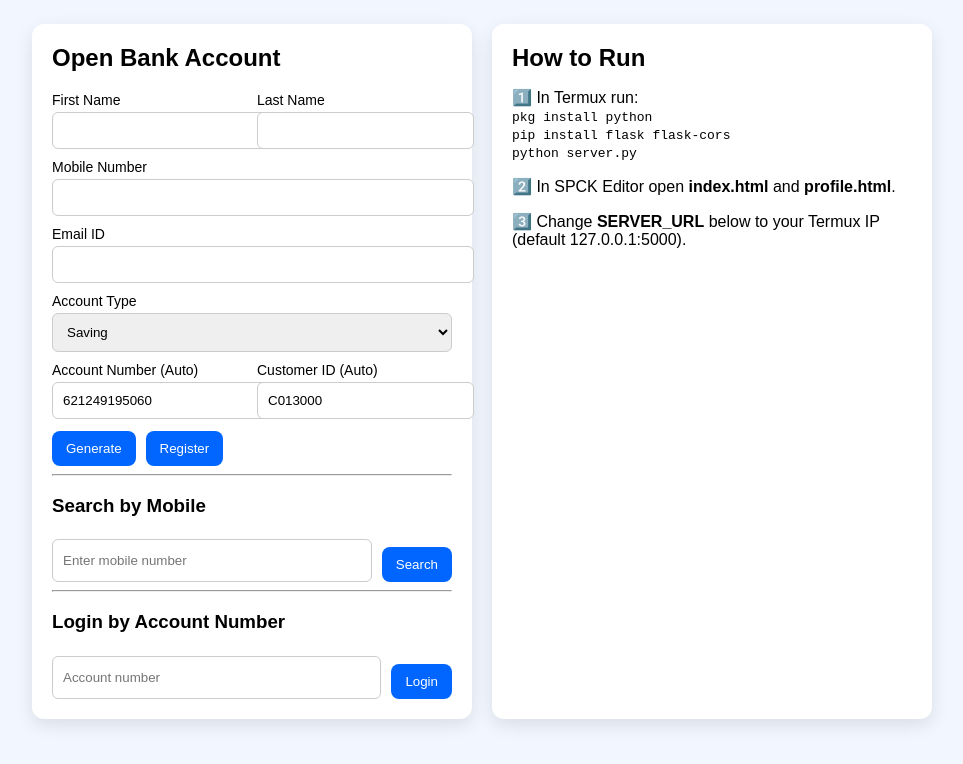
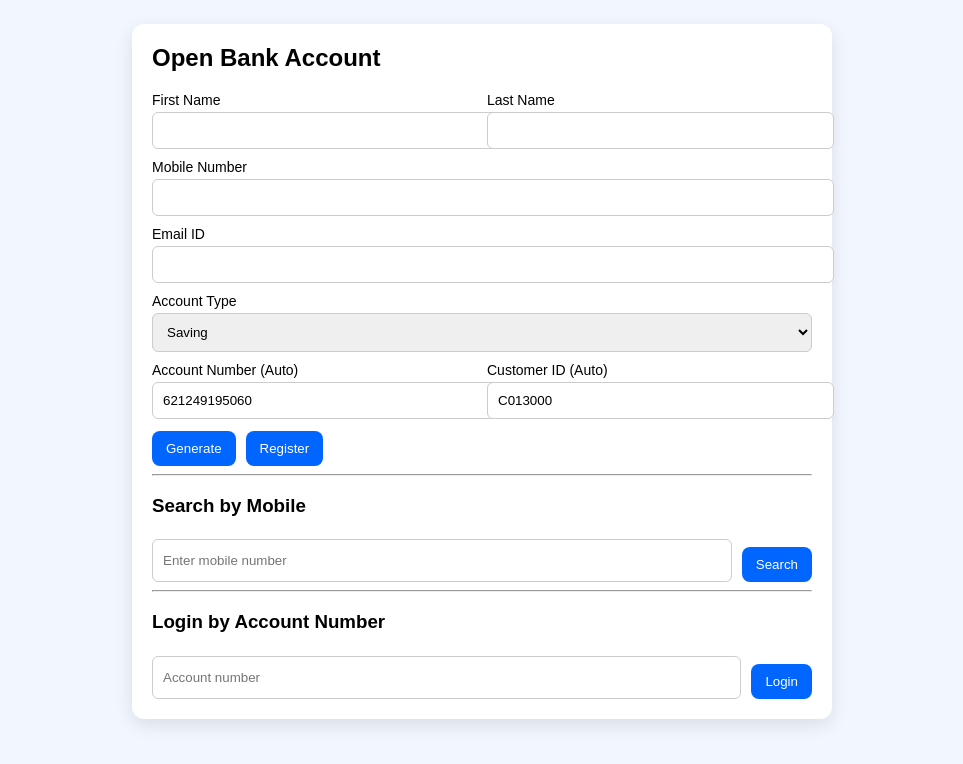
Before and after one commit to Sushanta890/Bank-manager, a plain HTML site: page Home/Registration.html in a window 1280 px wide. Shown: the whole page, without its empty margins (158-1121 px from the left). Drawn offline with Linux system fonts and the light colour scheme.

Commit message:
update Registration.html

```diff
--- a/Home/Registration.html
+++ b/Home/Registration.html
@@ -7,7 +7,7 @@
   <style>
     :root{--bg:#f2f7ff;--card:#fff;--accent:#0066ff;}
     body{font-family:Arial,Helvetica,sans-serif;background:var(--bg);margin:0;padding:24px;}
-    .box{max-width:900px;margin:auto;display:grid;grid-template-columns:1fr 1fr;gap:20px;}
+    .box{max-width:700px;margin:auto;}
     .card{background:var(--card);padding:20px;border-radius:12px;box-shadow:0 6px 18px rgba(0,0,0,0.1);}
     h2{margin:0 0 10px;}
     label{display:block;margin-top:10px;font-size:14px;}
@@ -79,16 +79,6 @@
       </div>
       <div id="loginMsg" style="color:red;font-size:14px;"></div>
     </div>
-
-    <div class="card">
-      <h2>How to Run</h2>
-      <p>1️⃣ In Termux run:<br>
-        <code>pkg install python</code><br>
-        <code>pip install flask flask-cors</code><br>
-        <code>python server.py</code></p>
-      <p>2️⃣ In SPCK Editor open <b>index.html</b> and <b>profile.html</b>.</p>
-      <p>3️⃣ Change <b>SERVER_URL</b> below to your Termux IP (default 127.0.0.1:5000).</p>
-    </div>
   </div>
 
 <script>
@@ -135,7 +125,7 @@ document.getElementById('searchBtn').onclick=async()=>{
   const res=await fetch(SERVER_URL+'/api/search?mobile='+m);
   const j=await res.json();
   const box=searchResult; box.style.display='block';
-  if(j.found) box.innerHTML=`<b>${j.firstName} ${j.lastName}</b><br>Account: ${j.accountNumber}<br>Customer ID: ${j.customerId}`;
+  if(j.firstName) box.innerHTML=`<b>${j.firstName} ${j.lastName}</b><br>Account: ${j.accountNumber}<br>Customer ID: ${j.customerId}`;
   else box.innerHTML='No record found!';
 };
 
@@ -144,7 +134,7 @@ document.getElementById('loginBtn').onclick=async()=>{
   if(!a)return alert('Enter account number');
   const res=await fetch(SERVER_URL+'/api/login',{method:'POST',headers:{'Content-Type':'application/json'},body:JSON.stringify({accountNumber:a})});
   const j=await res.json();
-  if(j.found){sessionStorage.setItem('profile',JSON.stringify(j));window.location='profile.html';}
+  if(j.firstName){sessionStorage.setItem('profile',JSON.stringify(j));window.location='profile.html';}
   else loginMsg.textContent='Account not found!';
 };
 </script>
```
